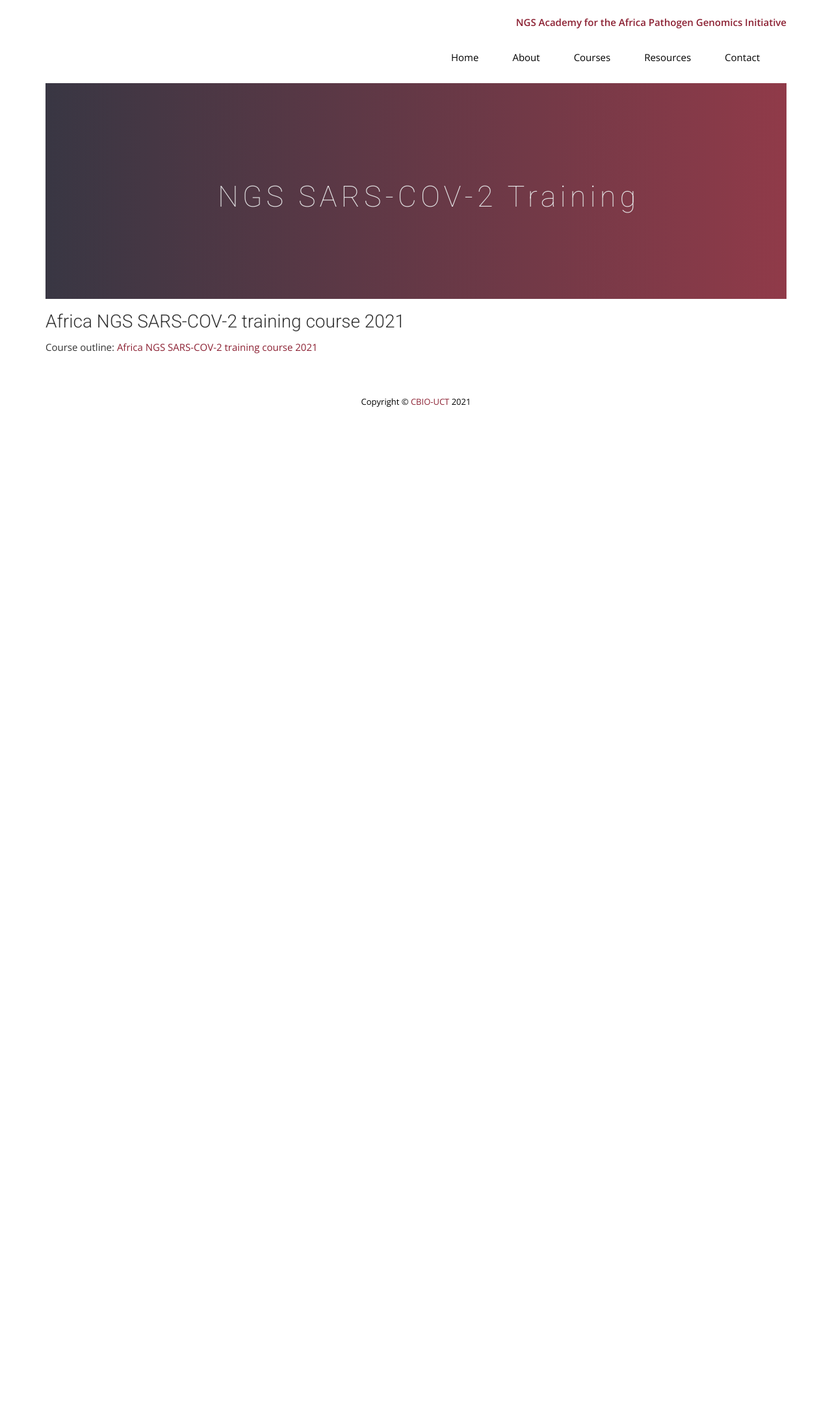
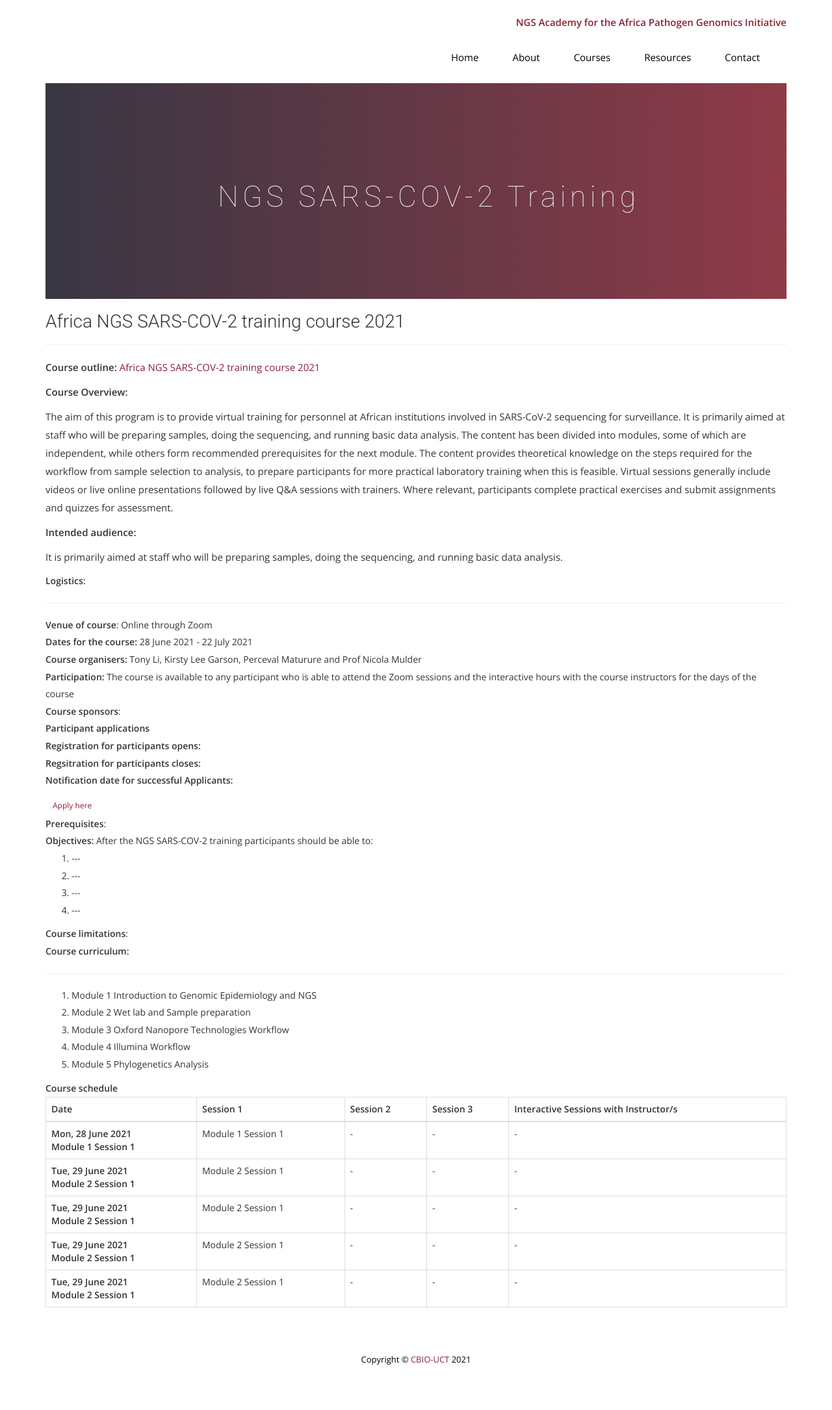
Before and after one commit to pmaturure3/ngsacad, a Jekyll site: the page built from _posts/2021-06-09-NGS SARS-COV-2-training.md, in a window 1280 px wide. Shown: the whole page at 65% size. Built offline with Jekyll 4.4.1, drawn with Linux system fonts in a browser that asks for light colours; nearby versions of some CDN libraries; some web fonts are replaced; comment, search, counter and statistics services are not loaded; before the commit the page ends 900 px from its top, so only the background shows below that.

Commit message:
added content on courses

```diff
--- a/_posts/2021-06-09-NGS SARS-COV-2-training.md
+++ b/_posts/2021-06-09-NGS SARS-COV-2-training.md
@@ -3,12 +3,152 @@ layout: default
 title:  "NGS SARS-COV-2 training"
 date: 2021-06-09
 permalink: /:year/:title
-categories: upcoming
+category: upcoming
+course_overview : The aim of this program is to provide virtual training for personnel at African institutions involved in SARS-CoV-2 sequencing for surveillance. It is primarily aimed at staff who will be preparing samples, doing the sequencing, and running basic data analysis. The content has been divided into modules, some of which are independent, while others form recommended prerequisites for the next module. The content provides theoretical knowledge on the steps required for the workflow from sample selection to analysis, to prepare participants for more practical laboratory training when this is feasible. Virtual sessions generally include videos or live online presentations followed by live Q&A sessions with trainers. Where relevant, participants complete practical exercises and submit assignments
+start_date: 2021-06-28
+end_date: 2021-07-22
 ---
 
 {% include subpage-header.html %}
 
 ### Africa NGS SARS-COV-2 training course 2021
+<hr>
+
+<b>Course outline:</b> [ Africa NGS SARS-COV-2 training course 2021]({{ site.url }}/docs/course_outline.pdf)
+
+<p align="left"><b >Course Overview:</b></p>
+
+ <p align="left">The aim of this program is to provide virtual training for personnel at African institutions involved in SARS-CoV-2 sequencing for surveillance. It is primarily aimed at staff who will be preparing samples, doing the sequencing, and running basic data analysis. The content has been divided into modules, some of which are independent, while others form recommended prerequisites for the next module.
+
+The content provides theoretical knowledge on the steps required for the workflow from sample selection to analysis, to prepare participants for more practical laboratory training when this is feasible. Virtual sessions generally include videos or live online presentations followed by live Q&A sessions with trainers. Where relevant, participants complete practical exercises and submit assignments and quizzes for assessment. <p>
 
 
-Course outline: [ Africa NGS SARS-COV-2 training course 2021]({{ site.url }}docs/course_outline.pdf)
+
+<p align="left"><b class="text-left">Intended audience:</b></p>
+
+<p align="left">It is primarily aimed at staff who will be preparing samples, doing the sequencing, and running basic data analysis.</p>
+
+<b>Logistics: </b>
+<hr>
+<ol class="list-unstyled">
+
+ <li><b>Venue of course</b>: Online through Zoom </li>
+
+
+<li><b>Dates for the course:</b> 28 June 2021 - 22 July 2021</li>
+
+
+<li><b>Course organisers:</b> Tony Li, Kirsty Lee Garson, Perceval Maturure and Prof Nicola Mulder</li>
+
+
+<li><b>Participation:</b> The course is available to any participant who is able to attend the Zoom sessions and the interactive hours with the course instructors for the days of the course</li>
+
+
+<li><b>Course sponsors</b>:</li>
+
+<li><b>Participant applications</b></li>
+
+<li><b>Registration for participants opens:</b></li>
+
+<li><b>Regsitration for participants closes:</b> </li>
+
+<li><b>Notification date for successful Applicants:</b> </li>
+</ol>
+
+<a class="btn btn-secondary btn-sm" href="#" role="button">Apply here</a>
+<br>
+
+<b>Prerequisites</b>:
+<br>
+
+<b>Objectives:</b> After the NGS SARS-COV-2 training participants should be able to:
+
+<ol>
+<li>---</li>
+
+<li>---</li>
+<li>---</li>
+<li>---</li>
+</ol>
+
+
+<b>Course limitations</b>:
+
+<br>
+<b>Course curriculum:</b>
+<hr>
+<ol>
+<li>Module 1 Introduction to Genomic Epidemiology and NGS</li>
+<li>Module 2 Wet lab and Sample preparation</li>
+<li>Module 3 Oxford Nanopore Technologies Workflow</li>
+<li>Module 4 Illumina Workflow</li>
+<li>Module 5 Phylogenetics Analysis</li>
+</ol>
+
+<b>Course schedule</b>
+<table class="table table-bordered">
+  <thead>
+    <tr>
+      <th scope="col">Date</th>
+      <th scope="col">Session 1</th>
+      <th scope="col">Session 2</th>
+      <th scope="col">Session 3</th>
+       <th scope="col">Interactive Sessions with Instructor/s</th>
+    </tr>
+  </thead>
+  <tbody>
+    <tr>
+      <th scope="row">Mon, 28 June 2021
+      <br>
+      Module 1
+      Session 1</th>
+      <td>
+      Module 1
+      Session 1</td>
+      <td>-</td>
+      <td>-</td>
+            <td>-</td>
+    </tr>
+    <tr>
+      <th scope="row">Tue, 29 June 2021
+      <br>
+      Module 2
+      Session 1</th>
+      <td> Module 2 Session 1</td>
+      <td> -</td>
+      <td>-</td>
+            <td>-</td>
+    </tr>
+    <tr>
+      <th scope="row">Tue, 29 June 2021
+      <br>
+      Module 2
+      Session 1</th>
+      <td> Module 2 Session 1</td>
+      <td> -</td>
+      <td>-</td>
+            <td>-</td>
+    </tr>
+    <tr>
+      <th scope="row">Tue, 29 June 2021
+      <br>
+      Module 2
+      Session 1</th>
+      <td> Module 2 Session 1</td>
+      <td> -</td>
+      <td>-</td>
+            <td>-</td>
+    </tr>
+   <tr>
+      <th scope="row">Tue, 29 June 2021
+      <br>
+      Module 2
+      Session 1</th>
+      <td> Module 2 Session 1</td>
+      <td> -</td>
+      <td>-</td>
+            <td>-</td>
+    </tr>
+
+  </tbody>
+</table>
--- a/css/style.css
+++ b/css/style.css
@@ -989,3 +989,8 @@ margin: 0 !important;
   background-color: white !important;
 
 }
+
+
+div{
+  line-height: 1.9;
+}
```
Also changed, not shown: courses.html (+67 -12 lines).
